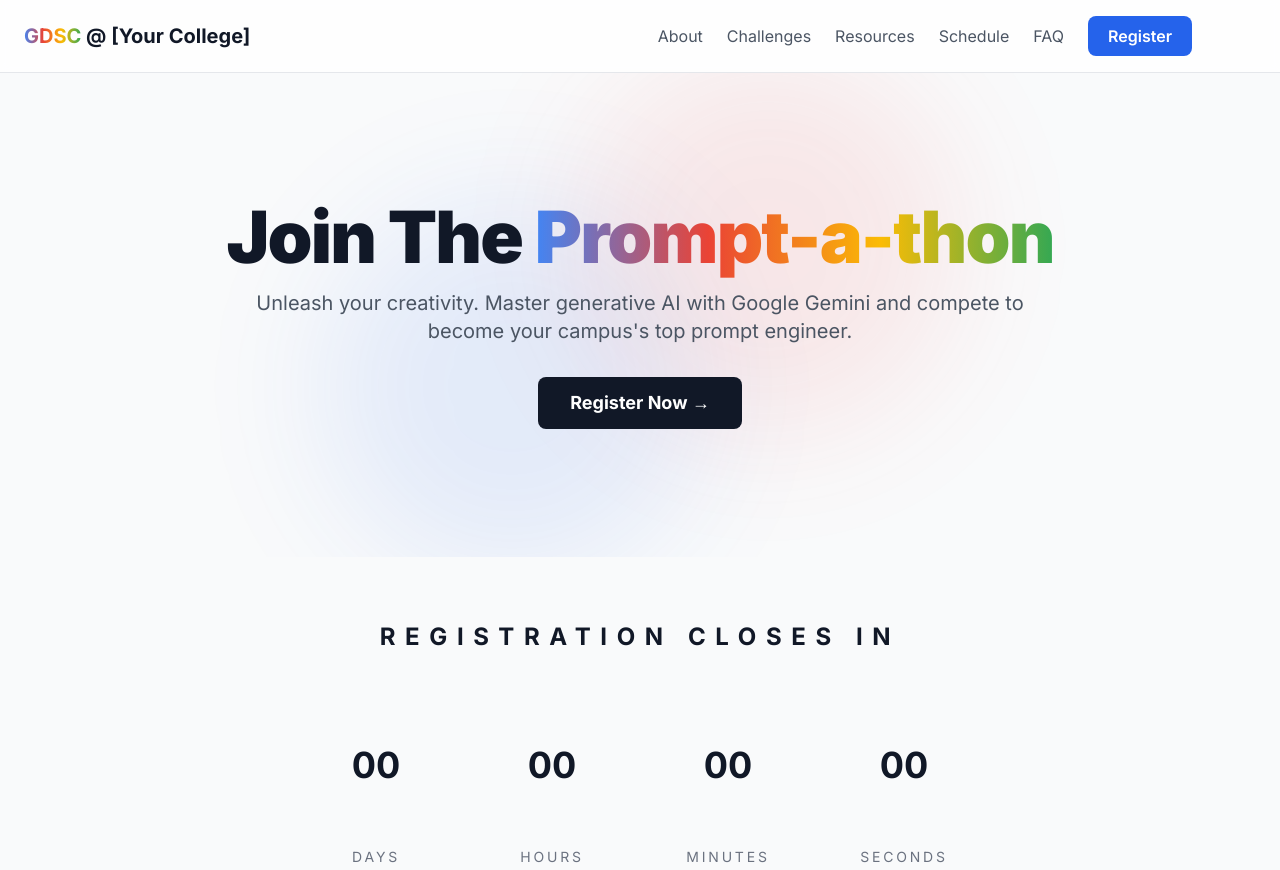
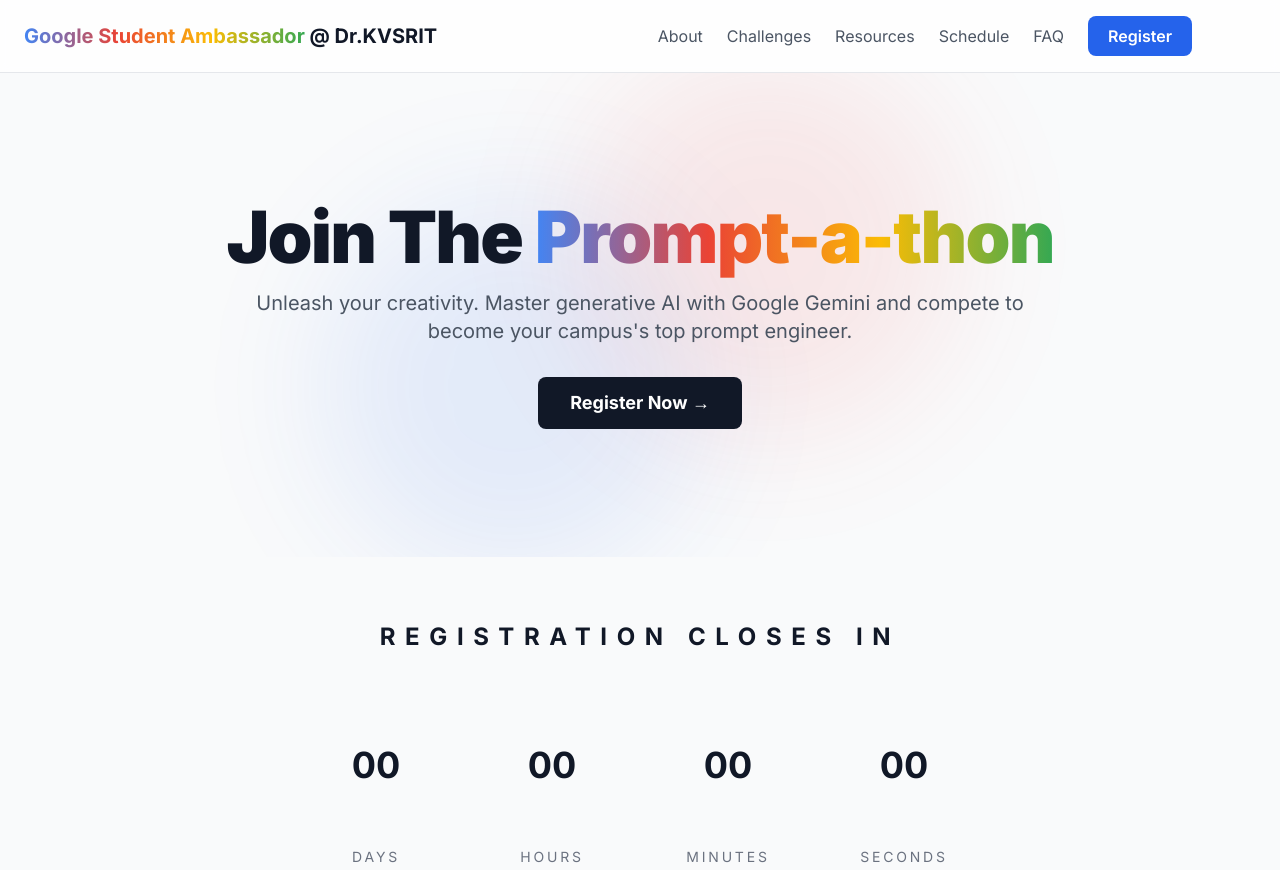
Before and after one commit to bharathtelugu/GSA.github.io, a plain HTML site: page index.html in a window 1280 px wide. Shown: the top 870 px of the page. Drawn offline with nearby package versions, Linux system fonts and the light colour scheme.

Commit message:
Update index.html

```diff
--- a/index.html
+++ b/index.html
@@ -79,7 +79,7 @@
     <header class="bg-white/80 dark:bg-black/30 backdrop-blur-sm sticky top-0 z-50 border-b border-gray-200 dark:border-gray-800">
         <nav class="container mx-auto px-6 py-4 flex justify-between items-center">
             <div class="text-xl font-bold">
-                <span class="gradient-text">GDSC</span> @ [Your College]
+                <span class="gradient-text">Google Student Ambassador</span> @ Dr.KVSRIT
             </div>
             <div class="hidden md:flex space-x-6 items-center">
                 <a href="#about" class="text-gray-600 dark:text-gray-300 hover:text-black dark:hover:text-white transition-colors">About</a>
```
